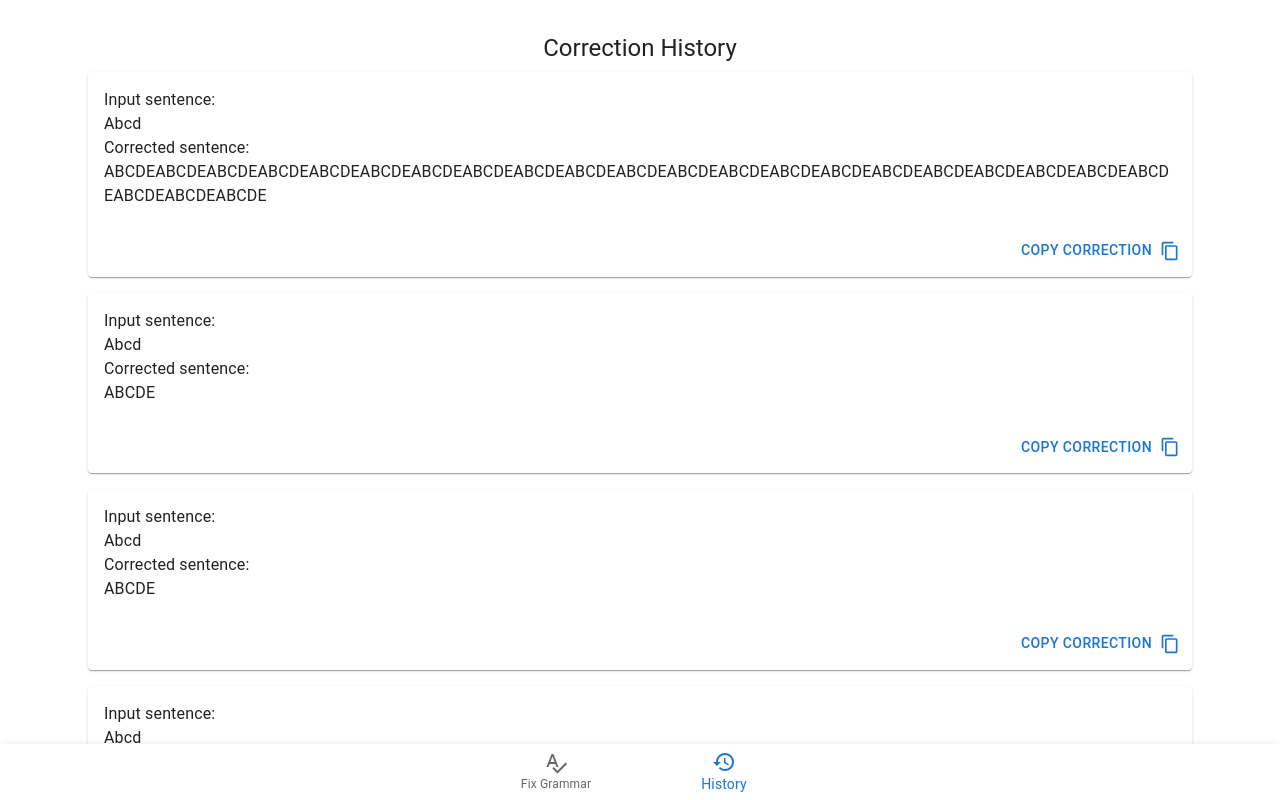
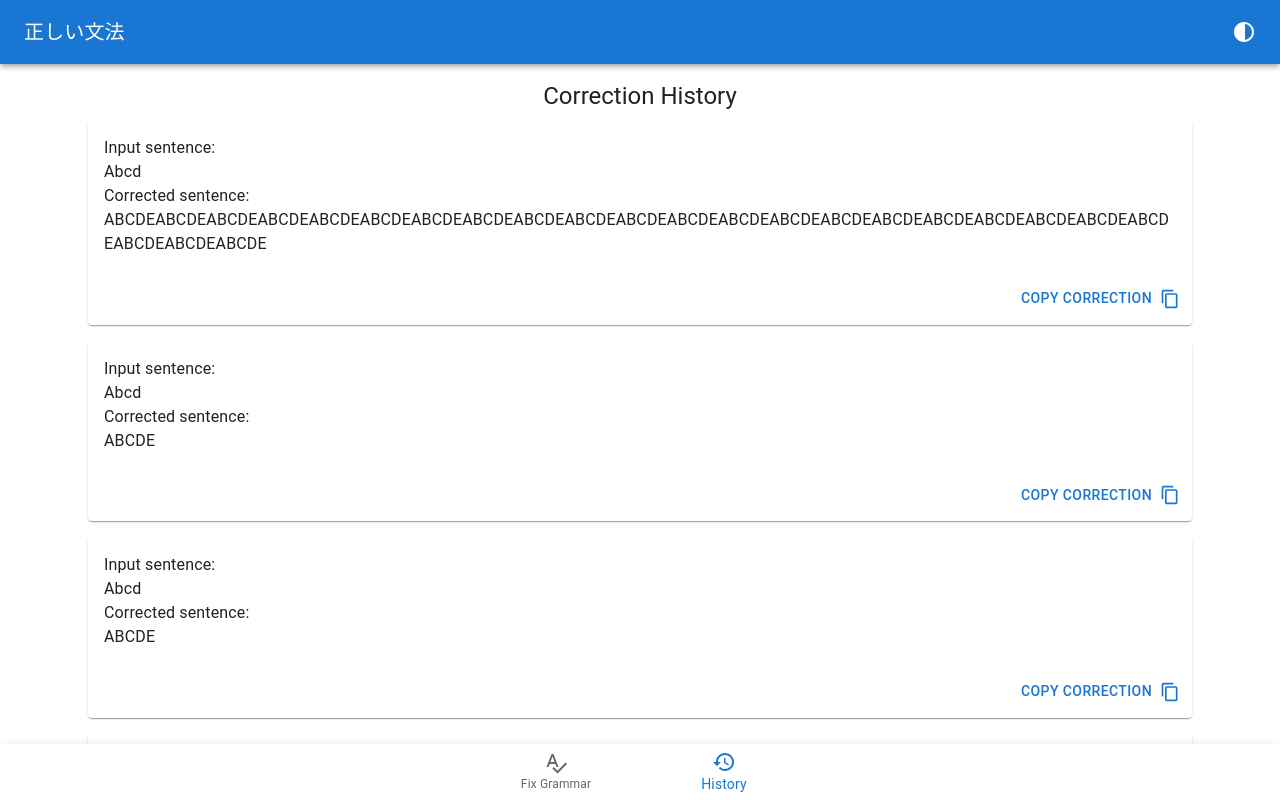
Before and after one commit to juan-serrano-soria/tadashii-bunpou, a React (Vite) app: page /history in a window 1280 px wide. Shown: the top 800 px of the page. Built offline with nearby package versions, Linux system fonts and the light colour scheme; no server answers.

Commit message:
Styling fix, added Bar

```diff
--- /dev/null
+++ b/src/js/components/Bar.jsx
@@ -0,0 +1,38 @@
+import Box from "@mui/material/Box";
+import AppBar from "@mui/material/AppBar";
+import Toolbar from "@mui/material/Toolbar";
+import Typography from "@mui/material/Typography";
+import IconButton from "@mui/material/IconButton";
+import ContrastIcon from "@mui/icons-material/Contrast";
+
+const Bar = ({ changeTheme }) => {
+  return (
+    <Box sx={{ flexGrow: 1 }}>
+      <AppBar
+        position="fixed"
+        sx={{
+          pt: `env(safe-area-inset-top)`,
+          pl: `env(safe-area-inset-left)`,
+          pr: `env(safe-area-inset-right)`,
+        }}
+      >
+        <Toolbar>
+          <Typography variant="h6" component="div" sx={{ flexGrow: 1 }}>
+            正しい文法
+          </Typography>
+          <IconButton
+            size="large"
+            edge="end"
+            color="inherit"
+            aria-label="change-theme"
+            onClick={changeTheme}
+          >
+            <ContrastIcon />
+          </IconButton>
+        </Toolbar>
+      </AppBar>
+    </Box>
+  );
+};
+
+export default Bar;
--- a/src/js/components/BottomNavigator.jsx
+++ b/src/js/components/BottomNavigator.jsx
@@ -8,7 +8,13 @@ import Paper from "@mui/material/Paper";
 const BottomNavigator = () => {
   return (
     <Paper
-      sx={{ position: "fixed", bottom: 0, left: 0, right: 0 }}
+      sx={{
+        position: "fixed",
+        bottom: 0,
+        left: 0,
+        right: 0,
+        pb: `env(safe-area-inset-bottom)`,
+      }}
       elevation={3}
     >
       <BottomNavigation showLabels value={useLocation().pathname}>
--- a/src/js/components/screens/FixGrammar.jsx
+++ b/src/js/components/screens/FixGrammar.jsx
@@ -13,8 +13,9 @@ import ContentCopyIcon from "@mui/icons-material/ContentCopy";
 
 import { env } from "/env";
 import BottomNavigator from "js/components/BottomNavigator";
+import Bar from "js/components/Bar";
 
-const FixGrammar = () => {
+const FixGrammar = ({ changeTheme }) => {
   const [text, setText] = useState("");
   const [oldText, setOldText] = useState("");
   const [fixedText, setFixedText] = useState("");
@@ -68,7 +69,9 @@ const FixGrammar = () => {
   };
 
   return (
-    <Container maxWidth="md" sx={{ mt: 4, mb: 8 }}>
+    <Box>
+      <Bar changeTheme={changeTheme} />
+      <Container maxWidth="md" sx={{ mt: 10, mb: 8 }}>
         <Box
           sx={{
             display: "flex",
@@ -92,7 +95,12 @@ const FixGrammar = () => {
             value={text}
             onChange={onChangeText}
           />
-        <Button fullWidth variant="contained" sx={{ mb: 2 }} onClick={onSubmit}>
+          <Button
+            fullWidth
+            variant="contained"
+            sx={{ mb: 2 }}
+            onClick={onSubmit}
+          >
             Fix
           </Button>
           {showFixed ? (
@@ -100,7 +108,9 @@ const FixGrammar = () => {
               <Typography variant="h5" gutterBottom>
                 Fixed!
               </Typography>
+              <Container sx={{ wordWrap: "break-word" }}>
                 <StringDiff oldValue={oldText} newValue={fixedText} />
+              </Container>
               <Grid container justifyContent="flex-end">
                 <IconButton aria-label="copy" onClick={handleCopy}>
                   <ContentCopyIcon />
@@ -111,8 +121,9 @@ const FixGrammar = () => {
             <></>
           )}
         </Box>
+      </Container>
       <BottomNavigator />
-    </Container>
+    </Box>
   );
 };
 
--- a/src/js/components/screens/History.jsx
+++ b/src/js/components/screens/History.jsx
@@ -11,6 +11,7 @@ import Button from "@mui/material/Button";
 import ContentCopyIcon from "@mui/icons-material/ContentCopy";
 
 import BottomNavigator from "js/components/BottomNavigator";
+import Bar from "js/components/Bar";
 
 const EXAMPLE = [
   {
@@ -64,7 +65,7 @@ const EXAMPLE = [
   },
 ];
 
-const History = () => {
+const History = ({ changeTheme }) => {
   const [openSnackbar, setOpenSnackbar] = useState(false);
 
   const handleCopy = (text) => {
@@ -73,7 +74,9 @@ const History = () => {
   };
 
   return (
-    <Container maxWidth="lg" sx={{ mt: 4, mb: 10 }}>
+    <Box>
+      <Bar changeTheme={changeTheme} />
+      <Container maxWidth="lg" sx={{ mt: 10, mb: 10 }}>
         <Box
           sx={{
             display: "flex",
@@ -121,8 +124,9 @@ const History = () => {
             ))}
           </Container>
         </Box>
+      </Container>
       <BottomNavigator />
-    </Container>
+    </Box>
   );
 };
 
```
Also changed, not shown: src/js/App.jsx (+3 -9 lines). Lines whose indentation alone changed are shown as unchanged.
